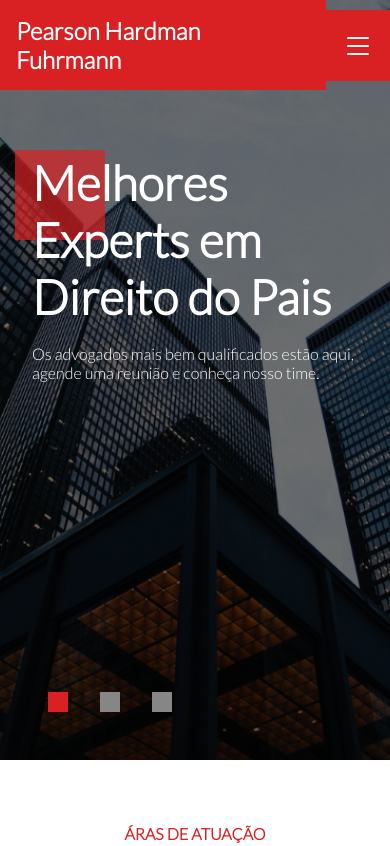
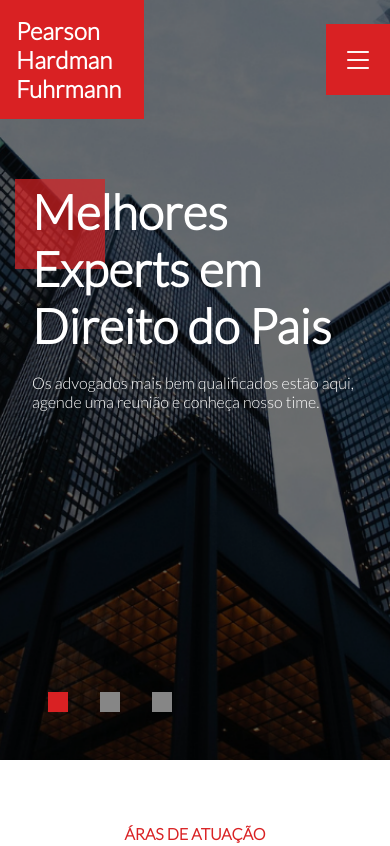
Before and after one commit to marcos-ev/Virgili-Fuhrmann, a plain HTML site: page index.html in a window 390 px wide. Shown: the top 846 px of the page. Drawn offline with nearby package versions, Linux system fonts and the light colour scheme.

Commit message:
square mobile

```diff
--- a/style.css
+++ b/style.css
@@ -559,6 +559,7 @@ a {
           overflow-x: hidden;
       }
 
+
         i {
           padding: 1.5rem;
           font-size: 2rem;
@@ -698,4 +699,8 @@ a {
         width: 100%;
       }
 
+      #brand{
+        width: 9rem;
+      }
+
     }
```
